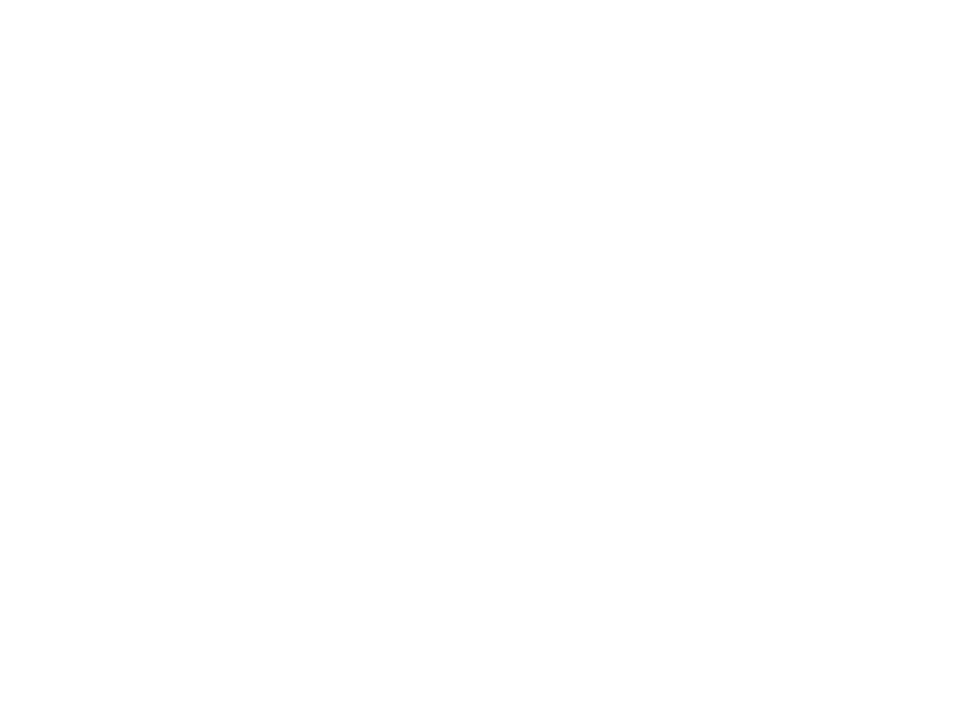
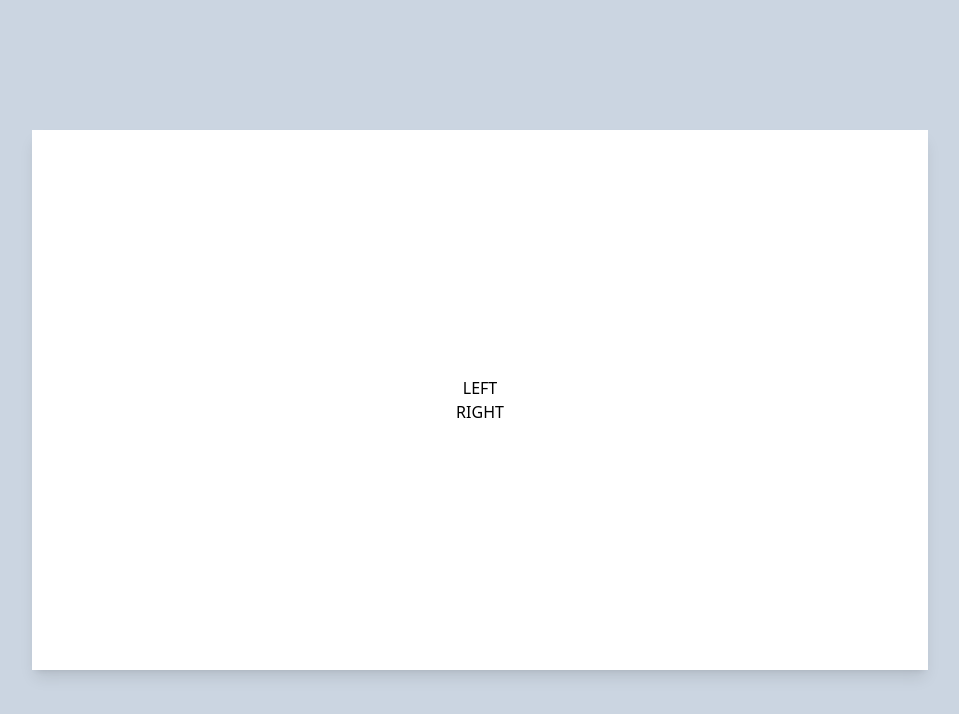
Before and after one commit to PauloAlves8039/tailwind-tenis-nike, a website: page src/index.html in a window 1280 px wide. Shown: the whole page, without its empty margins (160-1119 px from the left). Drawn offline with Linux system fonts and the light colour scheme.

Commit message:
feat: adicionada estrutura inicial dos elementos

```diff
--- a/src/index.html
+++ b/src/index.html
@@ -1,5 +1,6 @@
 <!DOCTYPE html>
 <html lang="pt-br">
+
 <head>
     <meta charset="UTF-8">
     <meta name="viewport" content="width=device-width, initial-scale=1.0">
@@ -7,7 +8,20 @@
     <link rel="icon" href="/src/assets/icons/favicon.ico" />
     <title>Tênis Nike</title>
 </head>
-<body>
+
+<body class="w-full h-full">
+
+    <div class="w-full h-screen bg-slate-300 flex items-center justify-center">
+
+        <main class="bg-white w-full max-w-4xl shadow-lg flex flex-col items-center justify-center" id="app">
+
+            <div>LEFT</div>
+            <div>RIGHT</div>
+
+        </main>
+
+    </div>
 
 </body>
+
 </html>
--- a/styles/style.css
+++ b/styles/style.css
@@ -1,3 +1,8 @@
 @tailwind base;
 @tailwind components;
 @tailwind utilities;
+
+
+#app {
+    height: 540px;
+}
```
Also changed, not shown: styles/output.css.
